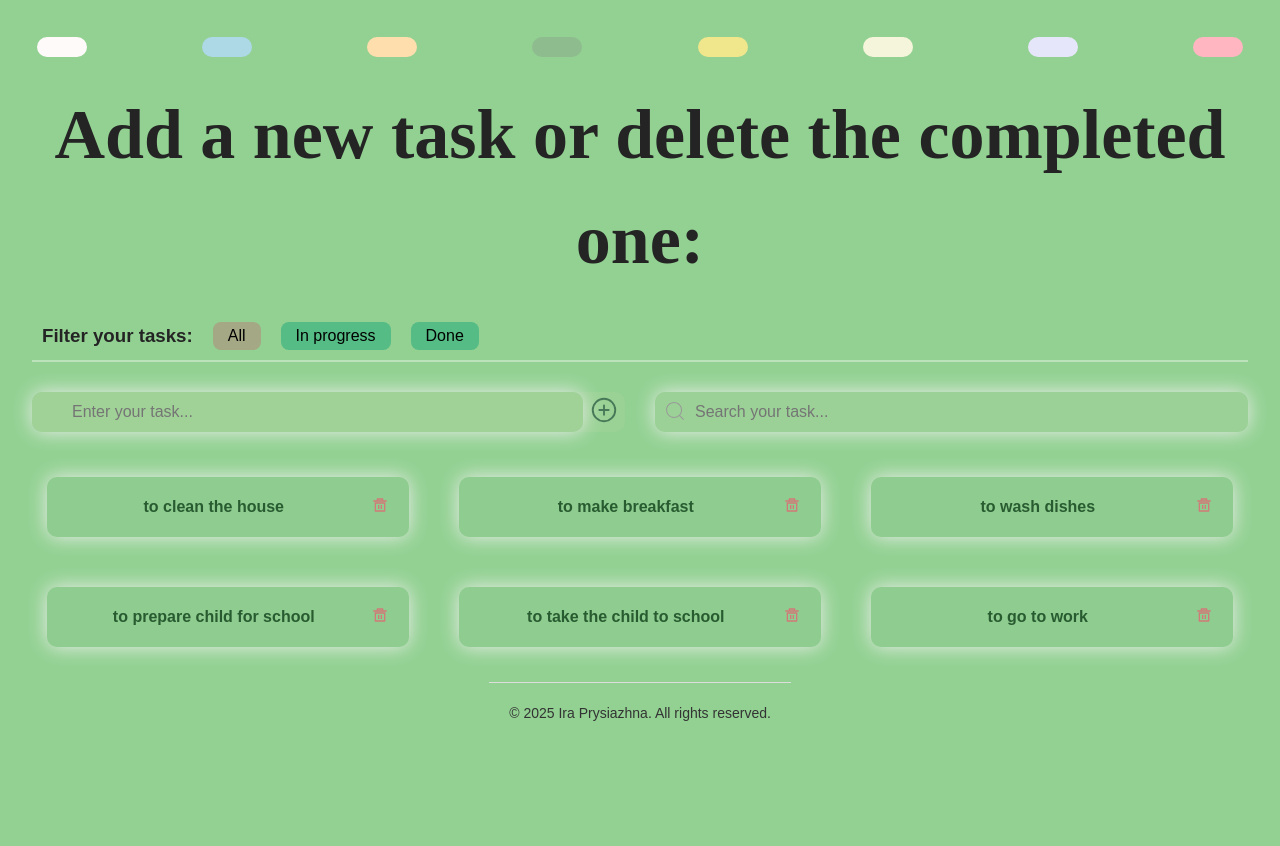
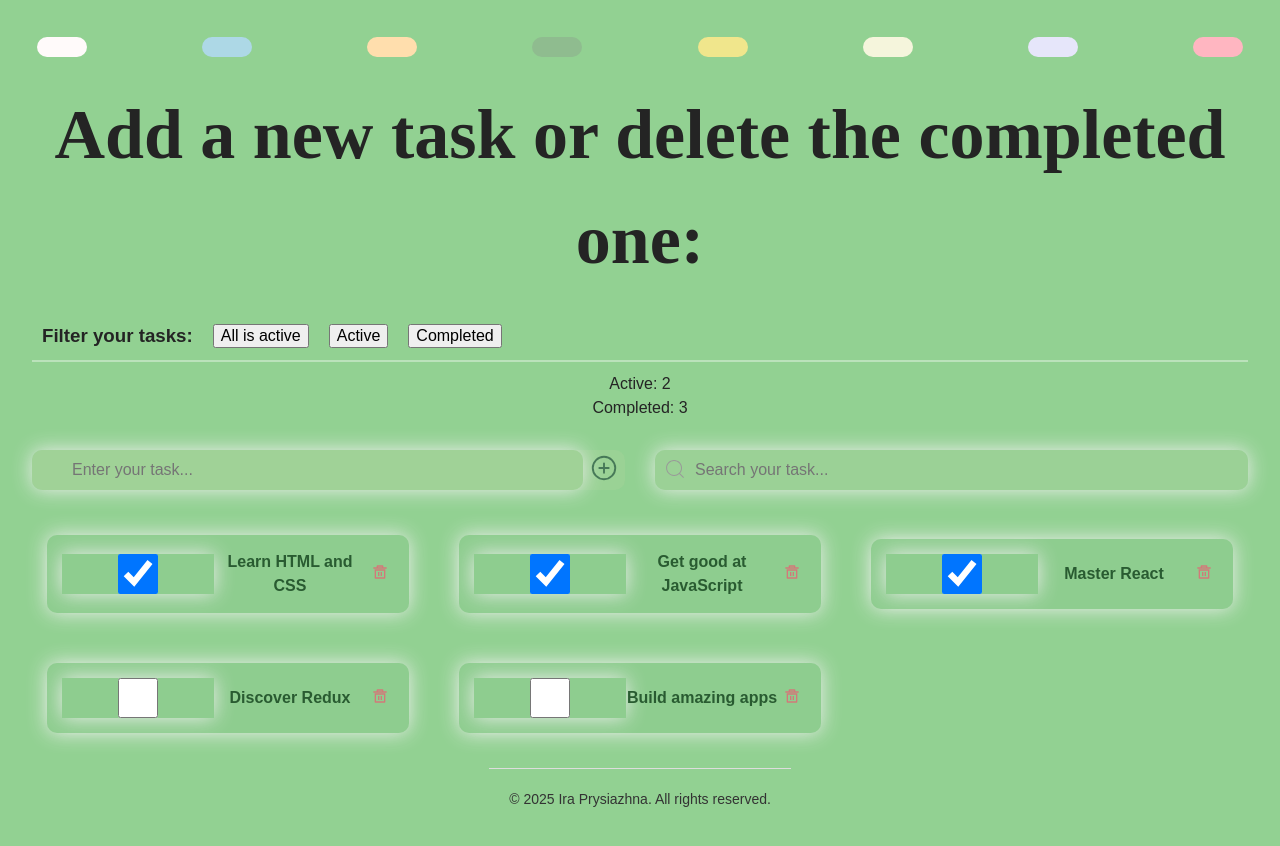
Before and after one commit to PrysiazhnaIra/Momentum, a React app: page / in a window 1280 px wide. Shown: the top 846 px of the page. Before the commit the page ends 800 px from the top, so only its background shows below. Built offline with nearby package versions, Linux system fonts and the light colour scheme; the HTML template or start-up script is replaced by a standard one.

Commit message:
updated features

```diff
--- a/src/App.tsx
+++ b/src/App.tsx
@@ -7,6 +7,7 @@ import Filter from "./components/Filter/Filter";
 import Form from "./components/Form/Form";
 import TaskList from "./components/TaskList/TaskList";
 import StatusFilter from "./components/StatusFilter/StatusFilter";
+import TaskCounter from "./components/TaskCounter/TaskCounter";
 
 function App() {
   // Ініціалізація tasks
@@ -64,6 +65,8 @@ function App() {
         <h1 className="title">Add a new task or delete the completed one:</h1>
         <StatusFilter />
 
+        <TaskCounter />
+
         <div className="inputWrapper">
           <Form onAdd={addTask} />
           <Filter value={filter} onFilter={setFilter} />
--- a/src/components/StatusFilter/StatusFilter.tsx
+++ b/src/components/StatusFilter/StatusFilter.tsx
@@ -1,17 +1,26 @@
 import { useState } from "react";
 import s from "./StatusFilter.module.css";
+import { useSelector } from "react-redux";
+import { RootState } from "../../redux/store";
 
 export default function StatusFilter() {
-  const [activeFilter, setActiveFilter] = useState("All");
+  // const [activeFilter, setActiveFilter] = useState("All");
 
-  const handleToggle = (filter: string) => {
-    setActiveFilter(filter);
-  };
+  // const handleToggle = (filter: string) => {
+  //   setActiveFilter(filter);
+  // };
+
+  const filter = useSelector((state: RootState) => state.filters.status);
 
   return (
     <div className={s.btnWrapper}>
       <h3>Filter your tasks:</h3>
-      <button
+
+      <button>All {filter === "all" && "is active"}</button>
+      <button>Active {filter === "active" && "is active"}</button>
+      <button>Completed {filter === "completed" && "is active"}</button>
+
+      {/* <button
         className={`${s.btn} ${activeFilter === "All" ? s.activeBtn : ""} `}
         onClick={() => handleToggle("All")}
       >
@@ -28,7 +37,7 @@ export default function StatusFilter() {
         onClick={() => handleToggle("Done")}
       >
         Done
-      </button>
+      </button> */}
     </div>
   );
 }
--- a/src/components/Task/Task.tsx
+++ b/src/components/Task/Task.tsx
@@ -2,17 +2,22 @@ import css from "./Task.module.css";
 import { RiDeleteBin5Line } from "react-icons/ri";
 
 type TaskProps = {
-  data: {
+  task: {
     id: string | number;
     text: string;
+    completed: boolean;
   };
   onDelete: (id: string | number) => void;
 };
 
-export default function Task({ data: { id, text }, onDelete }: TaskProps) {
+export default function Task({
+  task: { id, text, completed },
+  onDelete,
+}: TaskProps) {
   return (
     <>
       <div className={css.container}>
+        <input type="checkbox" className={css.checkbox} checked={completed} />
         <p className={css.text}>{text}</p>
         <button className={css.btn} onClick={() => onDelete(id)}>
           <RiDeleteBin5Line className={css.dltIcon} />
--- /dev/null
+++ b/src/components/TaskCounter/TaskCounter.tsx
@@ -0,0 +1,32 @@
+import { useSelector } from "react-redux";
+import { RootState } from "../../redux/store";
+
+export default function TaskCounter() {
+  // Отримуємо масив завдань із стану Redux
+  const tasks = useSelector((state: RootState) => state.tasks.items);
+
+  type TaskCount = {
+    active: number;
+    completed: number;
+  };
+
+  // На базі стану Redux отримуємо похідні дані
+  const count = tasks.reduce(
+    (accumulator: TaskCount, task: { completed: boolean }) => {
+      if (task.completed) {
+        accumulator.completed += 1;
+      } else {
+        accumulator.active += 1;
+      }
+      return accumulator;
+    },
+    { active: 0, completed: 0 } as TaskCount
+  );
+
+  return (
+    <div>
+      <p>Active: {count.active}</p>
+      <p>Completed: {count.completed}</p>
+    </div>
+  );
+}
--- a/src/components/TaskList/TaskList.tsx
+++ b/src/components/TaskList/TaskList.tsx
@@ -1,16 +1,56 @@
 import css from "./TaskList.module.css";
 import Task from "../Task/Task";
+import { useDispatch, useSelector } from "react-redux";
+import { RootState } from "../../redux/store";
+import { deleteTask } from "../../redux/tasksSlice";
 
 type TaskListProps = {
   tasks: { id: string | number; text: string }[];
   onDelete: (id: string | number) => void;
 };
-export default function TaskList({ tasks, onDelete }: TaskListProps) {
+
+type Task = {
+  id: string | number;
+  text: string;
+  completed: boolean;
+};
+
+const getVisibleTasks = (
+  tasks: Task[],
+  statusFilter: "active" | "completed" | "all"
+): Task[] => {
+  switch (statusFilter) {
+    case "active":
+      return tasks.filter((task) => !task.completed);
+    case "completed":
+      return tasks.filter((task) => task.completed);
+    default:
+      return tasks;
+  }
+};
+
+export default function TaskList() {
+  const dispatch = useDispatch();
+
+  //Отримуємо масив завдань із стану Redux
+  const tasks = useSelector((state: RootState) => state.tasks.items);
+
+  //Отримуємо значення фільтра із стану Redux
+  const statusFilter = useSelector((state: RootState) => state.filters.status);
+
+  //Обчислюємо масив завдань, які необхідно відображати в інтерфейсі
+  const visibleTasks = getVisibleTasks(tasks, statusFilter);
+
+  // Функція для видалення завдання
+  const handleDelete = (id: string | number) => {
+    dispatch(deleteTask(id)); // Видаляємо завдання через Redux
+  };
+
   return (
     <ul className={css.list}>
-      {tasks.map((task) => (
+      {visibleTasks.map((task) => (
         <li className={css.item} key={task.id}>
-          <Task data={task} onDelete={onDelete} />
+          <Task task={task} onDelete={handleDelete} />
         </li>
       ))}
     </ul>
--- a/src/redux/store.ts
+++ b/src/redux/store.ts
@@ -26,3 +26,7 @@ const rootReducer = (state: any = initialState, action: any) => {
 export const store = configureStore({
   reducer: rootReducer,
 });
+
+// Тип стану всього Redux-стору
+export type RootState = ReturnType<typeof store.getState>;
+export type AppDispatch = typeof store.dispatch;
--- /dev/null
+++ b/src/redux/tasksSlice.ts
@@ -0,0 +1,34 @@
+import { createSlice, PayloadAction } from "@reduxjs/toolkit";
+
+type Task = {
+  id: string | number;
+  text: string;
+  completed: boolean;
+};
+
+type TasksState = {
+  items: Task[];
+};
+
+const initialState: TasksState = {
+  items: [],
+};
+
+//Reducer — це чиста функція, яка отримує поточний стан (state) і дію (action) та повертає новий стан (state). Редюсер не змінює існуючий стан, а створює новий, на основі старого та виконаної дії.
+
+const tasksSlice = createSlice({
+  name: "tasks", // Назва цієї частини стейту
+  initialState, // Початковий стан цього редюсера.
+  reducers: {
+    //об'єкт, що містить методи для кожної дії (action).
+    addTask: (state, action: PayloadAction<Task>) => {
+      state.items.push(action.payload); // додаємо нове завдання до масиву
+    },
+    deleteTask: (state, action: PayloadAction<string | number>) => {
+      state.items = state.items.filter((task) => task.id !== action.payload); // фільтруємо завдання за id
+    },
+  },
+});
+
+export const { addTask, deleteTask } = tasksSlice.actions; // Імпортуємо action creators
+export default tasksSlice.reducer; // Експортуємо редюсер
```
Also changed, not shown: src/components/TaskCounter/TaskCounter.module.css (added).
